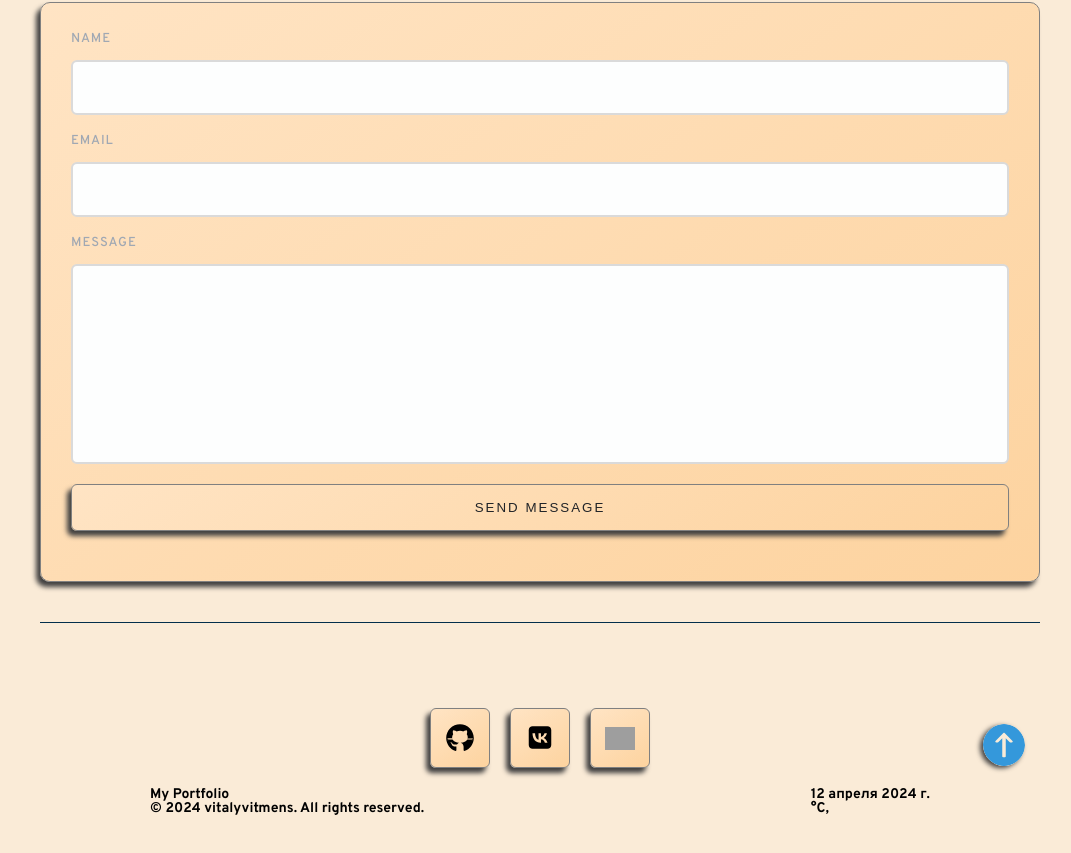
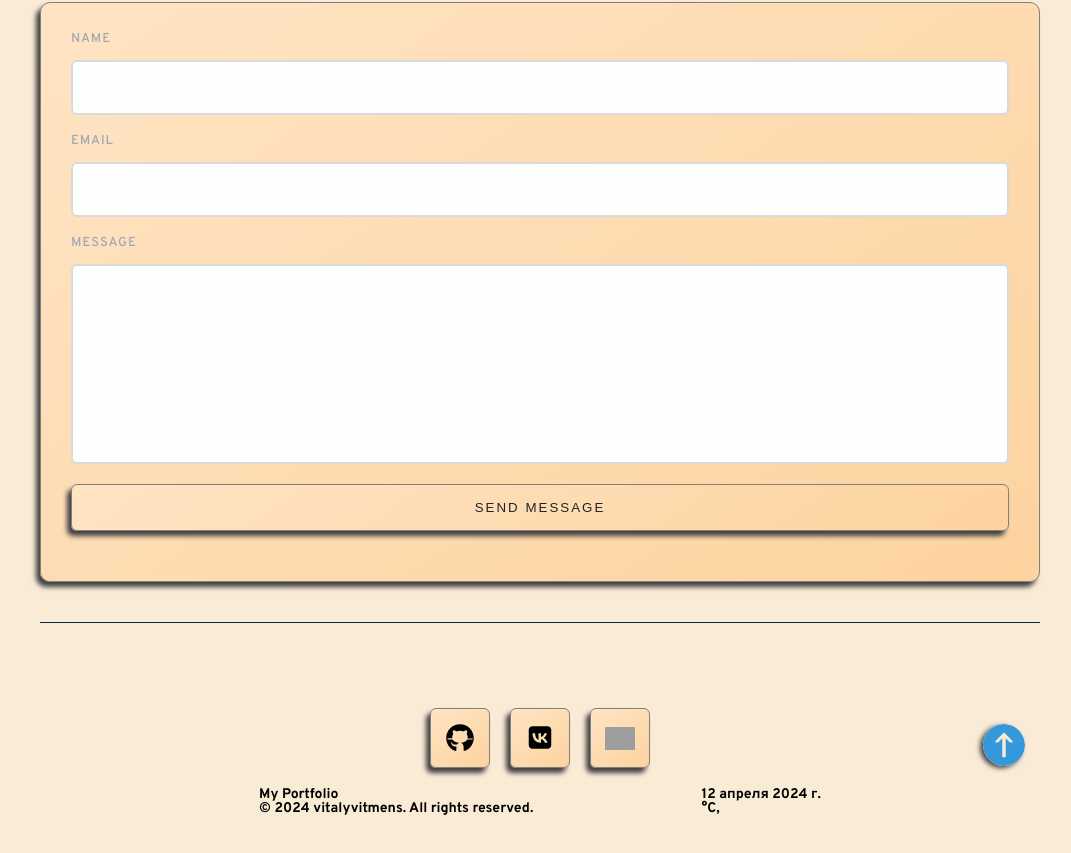
Before and after one commit to vitalyvitmens/my-portfolio, a React (Create React App) app: page / in a window 1280 px wide. Shown: the part 4406-5259 px from the top of the page, without its empty margins (100-1171 px from the left). Built offline with nearby package versions, Linux system fonts and the light colour scheme; no server answers; grey boxes are pictures that could not be loaded.

Commit message:
refactor: рефакторит код

```diff
--- a/package.json
+++ b/package.json
@@ -2,7 +2,7 @@
   "name": "portfolio",
   "version": "1.0.0",
   "private": true,
-  "homepage": "https://vitalyvitmens.github.io/rs-react-todo/my-portfolio/",
+  "homepage": "https://vitalyvitmens.github.io/my-portfolio/",
   "dependencies": {
     "axios": "^0.27.2",
     "formik": "^2.2.9",
--- a/src/components/WeatherDateInfo/WeatherDateInfo.tsx
+++ b/src/components/WeatherDateInfo/WeatherDateInfo.tsx
@@ -27,9 +27,9 @@ export const WeatherDateInfo: React.FC<FooterProps> = () => {
       style={{
         display: 'flex',
         flexDirection: 'row',
-        justifyContent: 'space-between',
+        justifyContent: 'space-around',
         padding: '10px',
-        width: '800px',
+        width: '750px',
         fontWeight: 'bold',
       }}
     >
```
